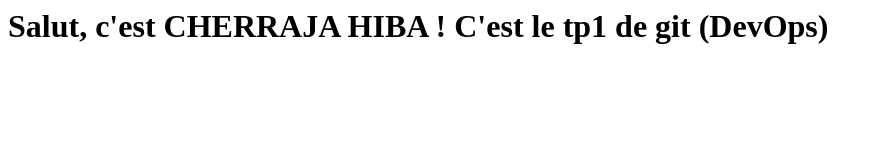
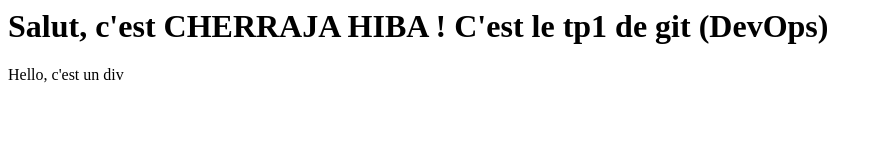
Before and after one commit to Hiba-CHERRAJA/tp_DevOps, a plain HTML site: page index.html in a window 1280 px wide. Shown: the whole page, without its empty margins (0-882 px from the left). Drawn offline with Linux system fonts and the light colour scheme.

Commit message:
fix: add div

```diff
--- a/index.html
+++ b/index.html
@@ -2,5 +2,6 @@
     <title>TP1_</title>
     <body>
         <h1>Salut, c'est CHERRAJA HIBA ! C'est le tp1 de git (DevOps)</h1>
+        <div> Hello, c'est un div</div>
     </body>
 </html>
```
